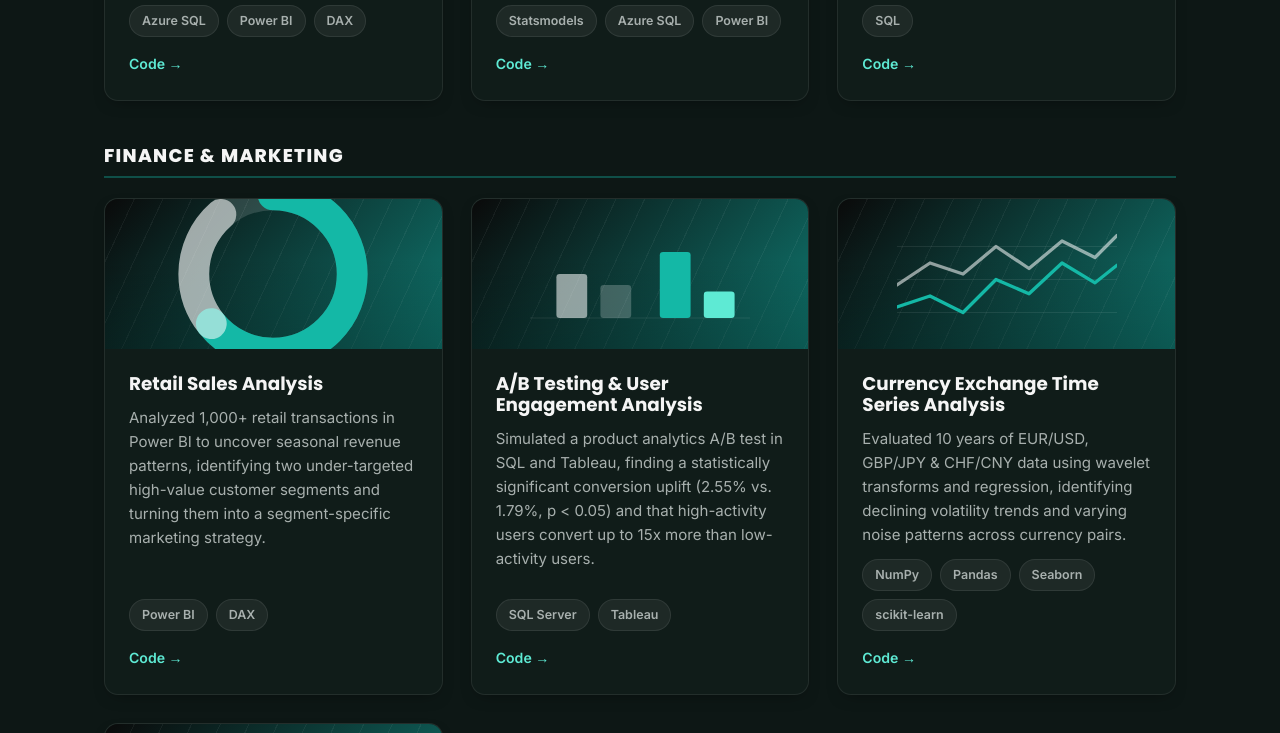
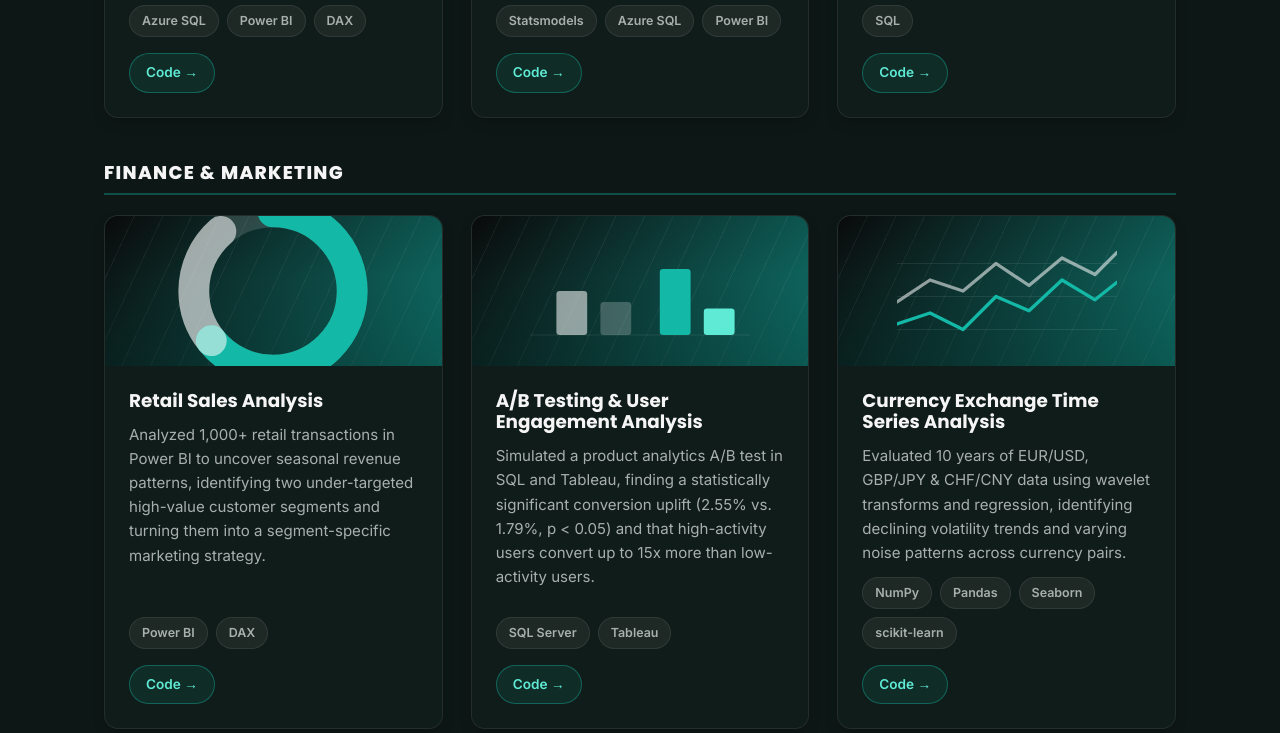
Before and after one commit to Parineeta98/Portfolio, a plain HTML site: page index.html in a window 1280 px wide. Shown: the part 3427-4160 px from the top of the page. Drawn offline with Linux system fonts and the light colour scheme.

Commit message:
Style project card links as buttons instead of plain text
"Code" (and "Live demo" where present) on each project card were
plain teal text links, easy to miss. Restyle them as pill-shaped
buttons matching the site's existing button/tag language - same
GitHub repo links, just a clearer clickable affordance.

Co-Authored-By: Claude Sonnet 5 <noreply@anthropic.com>

```diff
--- a/index.html
+++ b/index.html
@@ -8,7 +8,7 @@
           <link rel="preconnect" href="https://fonts.googleapis.com">
             <link rel="preconnect" href="https://fonts.gstatic.com" crossorigin>
               <link href="https://fonts.googleapis.com/css2?family=Poppins:wght@600;700;800&family=Inter:wght@400;500;600&display=swap" rel="stylesheet">
-                <link rel="stylesheet" href="style.css?v=12" />
+                <link rel="stylesheet" href="style.css?v=13" />
                 </head>
                 <body>
 
--- a/style.css
+++ b/style.css
@@ -397,13 +397,27 @@ h1, h2, h3 { font-family: var(--font-display); line-height: 1.15; color: var(--i
 
 .project-links {
      display: flex;
-     gap: 14px;
+     gap: 10px;
      margin-top: 4px;
-     font-size: 0.88rem;
-     font-weight: 600;
+     flex-wrap: wrap;
 }
-.project-links a { color: var(--teal-light); }
-.project-links a:hover { text-decoration: underline; }
+.project-links a {
+     display: inline-flex;
+     align-items: center;
+     font-size: 0.85rem;
+     font-weight: 700;
+     padding: 8px 16px;
+     border-radius: 999px;
+     color: var(--teal-light);
+     background: rgba(20, 184, 166, 0.1);
+     border: 1px solid rgba(20, 184, 166, 0.4);
+     transition: background 0.2s ease, border-color 0.2s ease, transform 0.15s ease;
+}
+.project-links a:hover {
+     background: rgba(20, 184, 166, 0.2);
+     border-color: var(--teal);
+     transform: translateY(-1px);
+}
 .placeholder-badge {
      align-self: flex-start;
      font-size: 0.72rem;
```
